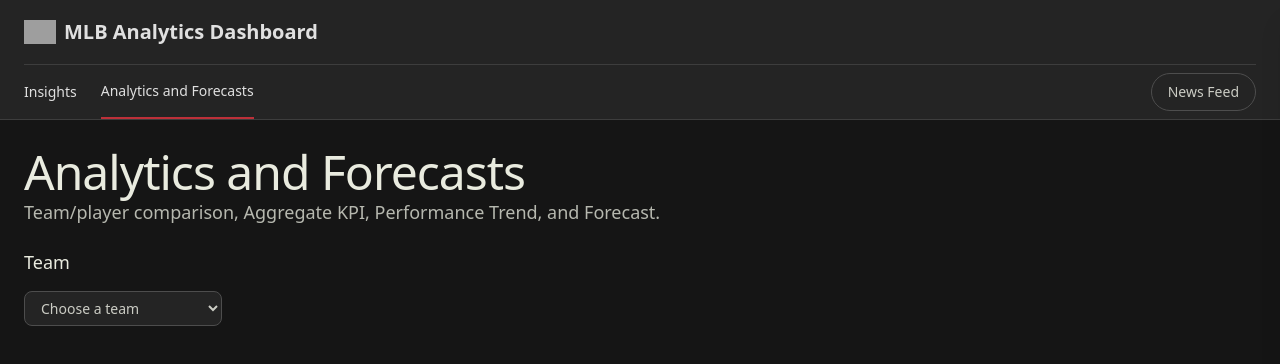
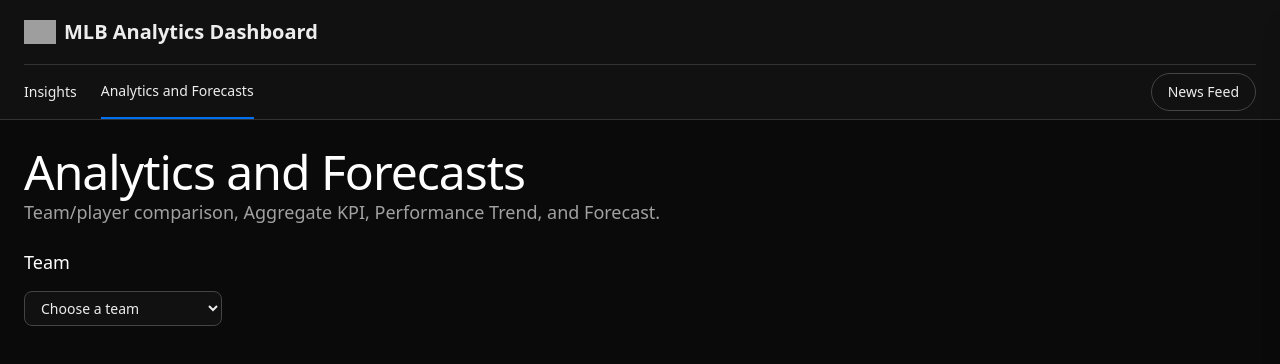
Before and after one commit to A-Kuo/MLB-Analytics-and-Forecasting-App, a Next.js app: page /analytics in a window 1280 px wide. Shown: the top 364 px of the page. Built offline with nearby package versions, Linux system fonts and the light colour scheme; grey boxes are pictures that could not be loaded.

Commit message:
Page scheme updated

```diff
--- a/app/globals.css
+++ b/app/globals.css
@@ -7,7 +7,10 @@
  * system (base/muted/background/focused). MLB red keeps the "primary
  * accent" role rather than switching to Retool's own blue -- Retool's
  * other hues (blue/green/orange/purple/...) are kept as the app's
- * secondary accent set (chart palette, future semantic states). Token
+ * secondary accent set (chart palette, future semantic states).
+ * SUPERSEDED (color pass): neutrals now follow a Geist-style near-black
+ * scheme and the interactive accent is Vercel blue (#0070f3, with pink
+ * #ff0080 as the second accent). MLB red is now brand-only (wordmark). Token
  * NAMES are unchanged from the app's own prior charcoal theme so nothing
  * referencing them needs renaming -- only values/additions changed.
  * "Saans"/"pxGrotesk" in the source extract are Retool's own proprietary
@@ -30,8 +33,8 @@
   --color-mlb-red-background: #4a1216;
   --color-mlb-red-muted: #ebadb2;
   --color-mlb-navy: #002d72;
-  --color-mlb-link: #e0e0e0;
-  --color-mlb-link-hover: #6699cc;
+  --color-mlb-link: #ededed;
+  --color-mlb-link-hover: #3291ff;
 
   /* Secondary accent hues -- chart palette (lib/chartColors.ts mirrors
      these as literal hex, since Plotly doesn't resolve CSS vars) and
@@ -39,10 +42,10 @@
      extract had them (blue/green/orange/purple); focused-only for the
      rest (no full source data -- not invented). Namespaced --color-accent-*
      to avoid colliding with Tailwind v4's own built-in numbered scales. */
-  --color-accent-blue: #518dd2;
-  --color-accent-blue-base: #2d4c71;
-  --color-accent-blue-background: #1b2e44;
-  --color-accent-blue-muted: #b0ccea;
+  --color-accent-blue: #0070f3;
+  --color-accent-blue-base: #0059c9;
+  --color-accent-blue-background: #0b1f3a;
+  --color-accent-blue-muted: #79b8ff;
   --color-accent-green: #4d9987;
   --color-accent-green-base: #185849;
   --color-accent-green-background: #0e352c;
@@ -55,24 +58,27 @@
   --color-accent-purple-base: #53397c;
   --color-accent-purple-background: #3f2a68;
   --color-accent-purple-muted: #d0c1ea;
-  --color-accent-pink: #cc64ce;
+  --color-accent-pink: #ff0080;
+  --color-accent-pink-base: #c7006a;
+  --color-accent-pink-background: #4a0a2a;
+  --color-accent-pink-muted: #ff80bf;
   --color-accent-yellow: #eca438;
-  --color-accent-lime: #e0d643;
-  --color-accent-gray: #8b867f;
+  --color-accent-gray: #888888;
 
-  --color-canvas: #151515;
-  --color-canvas-deep: #0e0e0e;
-  --color-surface: #242424;
-  --color-surface-soft: #1e1e1e;
-  --color-hairline: #3d3d3d;
-  --color-hairline-soft: #333333;
-  --color-hairline-strong: #4d4d4d;
-  --color-ink-deep: #e9ebdf;
-  --color-ink: #cbccc4;
-  --color-slate: #b6b8af;
-  --color-steel: #9ea098;
-  --color-stone: #868881;
-  --color-muted: #6e706a;
+  /* Neutrals -- Geist-style near-black canvas, hairline borders. */
+  --color-canvas: #0a0a0a;
+  --color-canvas-deep: #000000;
+  --color-surface: #111111;
+  --color-surface-soft: #1a1a1a;
+  --color-hairline: #333333;
+  --color-hairline-soft: #262626;
+  --color-hairline-strong: #444444;
+  --color-ink-deep: #ffffff;
+  --color-ink: #ededed;
+  --color-slate: #a1a1a1;
+  --color-steel: #888888;
+  --color-stone: #7d7d7d;
+  --color-muted: #666666;
 
   /* Semantic -- 4-weight each (focused/base/background/muted), matching
      the source extract's mid/dark/darkest/light steps. */
@@ -108,7 +114,7 @@
     rgb(180, 152, 215) 77.04%,
     rgb(176, 204, 234) 100%
   );
-  --gradient-accent-bar: linear-gradient(90deg, var(--color-ink-deep) 0%, var(--color-mlb-red) 100%);
+  --gradient-accent-bar: linear-gradient(90deg, var(--color-accent-blue) 0%, var(--color-accent-pink) 100%);
 
   /* rounded.* */
   --radius-xs: 4px;
--- a/components/analytics/PlayerSelector.tsx
+++ b/components/analytics/PlayerSelector.tsx
@@ -65,7 +65,7 @@
                       checked={checked}
                       disabled={ids.size === 0}
                       onChange={(e) => toggleGroup(ids, e.target.checked)}
-                      className="accent-mlb-red"
+                      className="accent-accent-blue"
                     />
                     {pos}
                   </label>
@@ -96,7 +96,7 @@
                     else next.delete(p.id);
                     onChange(next);
                   }}
-                  className="accent-mlb-red"
+                  className="accent-accent-blue"
                 />
                 [{p.positions.join(", ")}] {p.name} ({years})
               </label>
--- a/components/insights/SeasonSelector.tsx
+++ b/components/insights/SeasonSelector.tsx
@@ -28,7 +28,7 @@
         id="season-select"
         value={selectedSeason}
         onChange={(e) => onChange(parseInt(e.target.value, 10))}
-        className="rounded-md border border-hairline-strong bg-surface px-3 py-1.5 text-body-sm text-ink focus:border-mlb-red focus:outline-none focus:ring-1 focus:ring-mlb-red"
+        className="rounded-md border border-hairline-strong bg-surface px-3 py-1.5 text-body-sm text-ink focus:border-accent-blue focus:outline-none focus:ring-1 focus:ring-accent-blue"
       >
         {years.map((year) => (
           <option key={year} value={year}>
--- a/components/insights/TeamSelector.tsx
+++ b/components/insights/TeamSelector.tsx
@@ -65,7 +65,7 @@
                     else next.delete(team.id);
                     onChange(next);
                   }}
-                  className="accent-mlb-red"
+                  className="accent-accent-blue"
                 />
                 <Image src={team.logo_url} alt="" width={20} height={20} unoptimized />
                 <span className="truncate">{team.name}</span>
@@ -82,7 +82,7 @@
             type="checkbox"
             checked={isSuperset(selectedTeamIds, allTeamIds)}
             onChange={(e) => onChange(toggleGroup(selectedTeamIds, allTeamIds, e.target.checked))}
-            className="accent-mlb-red"
+            className="accent-accent-blue"
           />
           All Teams
         </label>
@@ -96,7 +96,7 @@
                   type="checkbox"
                   checked={isSuperset(selectedTeamIds, leagueIds)}
                   onChange={(e) => onChange(toggleGroup(selectedTeamIds, leagueIds, e.target.checked))}
-                  className="accent-mlb-red"
+                  className="accent-accent-blue"
                 />
                 {label}
               </label>
@@ -113,7 +113,7 @@
                       type="checkbox"
                       checked={isSuperset(selectedTeamIds, divisionIds)}
                       onChange={(e) => onChange(toggleGroup(selectedTeamIds, divisionIds, e.target.checked))}
-                      className="accent-mlb-red"
+                      className="accent-accent-blue"
                     />
                     {division}
                   </label>
--- a/components/nav/TopNav.tsx
+++ b/components/nav/TopNav.tsx
@@ -41,7 +41,7 @@
                   href={link.href}
                   className={
                     active
-                      ? "border-b-2 border-mlb-red py-4 text-sm font-medium text-ink-deep"
+                      ? "border-b-2 border-accent-blue py-4 text-sm font-medium text-ink-deep"
                       : "py-4 text-sm font-medium text-steel transition-colors duration-(--duration-sm) ease-(--ease-primary) hover:text-ink-deep"
                   }
                 >
--- a/lib/chartColors.ts
+++ b/lib/chartColors.ts
@@ -1,25 +1,22 @@
 /**
- * Shared chart color constants for TrendChart.tsx and ForecastChart.tsx --
- * previously each hardcoded its own identical, unrelated D3/Plotly stock
- * palette (`["#1F77B4", "#D62728", ...]`). Plotly's trace/layout objects
- * don't resolve `var(--...)` CSS custom properties (they aren't a real DOM
- * style path), so these are literal hex values, each comment-linked to its
- * app/globals.css source of truth -- keep the two files in sync manually
- * when either changes.
+ * Shared multi-series palette for Plotly charts. Plotly's trace/layout
+ * objects don't resolve CSS custom properties, so these are literal hex
+ * values mirroring the --color-* tokens in app/globals.css -- update both
+ * together. Leads with Vercel blue/pink; MLB red is last (brand color, not
+ * a primary data hue) and no neon hues are used.
  */
-
 export const CHART_PALETTE = [
-  "#bd3039", // --color-mlb-red (focused)
-  "#518dd2", // --color-accent-blue
+  "#0070f3", // --color-accent-blue
+  "#ff0080", // --color-accent-pink
   "#4d9987", // --color-accent-green
   "#e8765e", // --color-accent-orange
   "#9874d2", // --color-accent-purple
-  "#cc64ce", // --color-accent-pink
   "#eca438", // --color-accent-yellow
-  "#e0d643", // --color-accent-lime
+  "#888888", // --color-accent-gray
+  "#bd3039", // --color-mlb-red
 ];
 
-export const CHART_MARKER_OUTLINE = "#0e0e0e"; // --color-canvas-deep
+export const CHART_MARKER_OUTLINE = "#000000"; // --color-canvas-deep
 
 export function withAlpha(hex: string, alpha = 0.15): string {
   const h = hex.replace("#", "");
```
Also changed, not shown: app/analytics/page.tsx (+5 -5 lines), design-tokens.json (+25 -23 lines).
